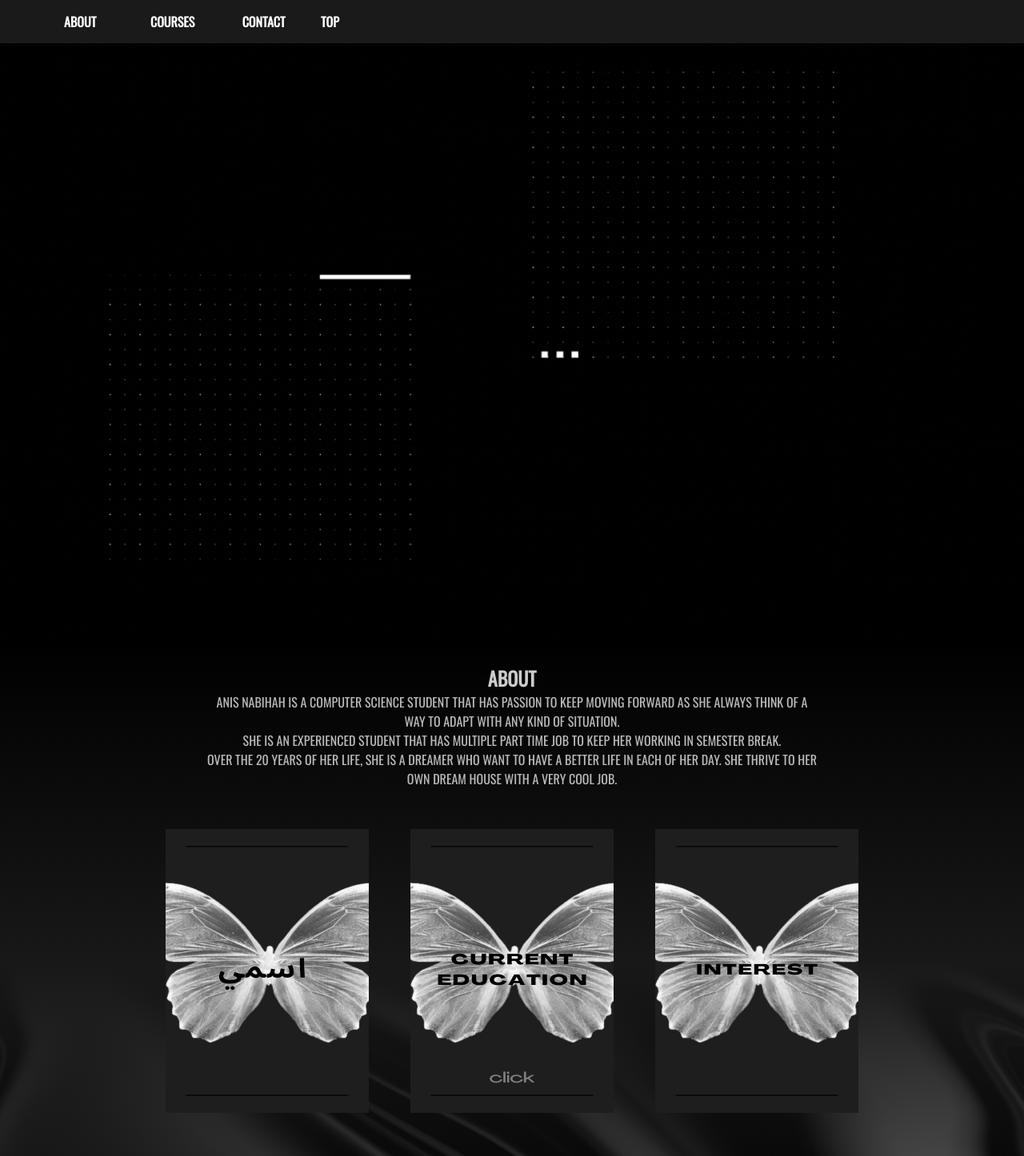
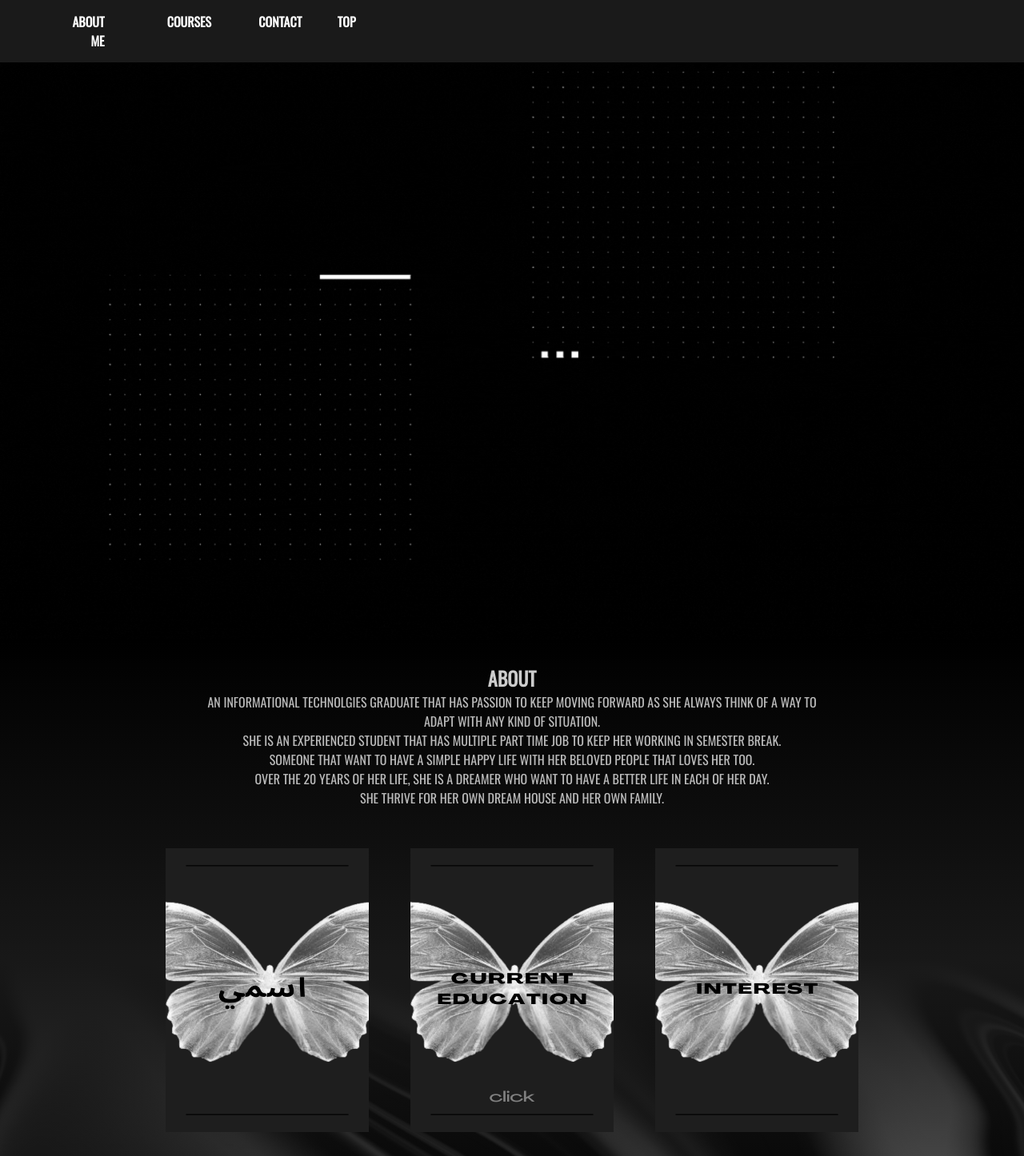
Before and after one commit to anisjais/264personal, a plain HTML site: page index.html in a window 1280 px wide. Shown: the top 1446 px of the page at 80% size. Drawn offline with nearby package versions, Linux system fonts and the light colour scheme.

Commit message:
Update index.html

```diff
--- a/index.html
+++ b/index.html
@@ -8,7 +8,7 @@
     <body>
         <div class="nav">
             <ul>
-            <li><a href="#about">About</a></li>
+            <li><a href="#about">About Me</a></li>
             <li><a href="#courses">Courses</a></li>
             <li><a href="#contact">Contact</a></li>
             <li><a href="#home">top</a></li>
@@ -21,10 +21,15 @@
 
         <section class="slide slide--about" id="about">
                 <h1 style="color: rgb(204, 204, 204);">About</h1>
-                <center><div class="desc">Anis Nabihah is a computer science student that has passion to keep moving forward as she always think of a way to adapt with any kind of situation.<br>she is an experienced student that has multiple part time job to keep her working in semester break.
-<br>
-                    Over the 20 years of her life, she is a dreamer who want to have a better life in each of her day. She thrive to her own dream house with a very cool job.
-                </div></center><br>
+                <center>
+                    <div class="desc">An Informational Technolgies graduate that has passion to keep moving forward as she always think of a way to adapt with any kind of situation.
+                    <br>she is an experienced student that has multiple part time job to keep her working in semester break.
+                    <br>Someone that want to have a simple happy life with her beloved people that loves her too.
+                    <br>Over the 20 years of her life, she is a dreamer who want to have a better life in each of her day.
+                    <br>She thrive for her own dream house and her own family.
+                </div>
+                </center>
+            <br>
                 <p>
                 <center><table>
                 <tr>
```
